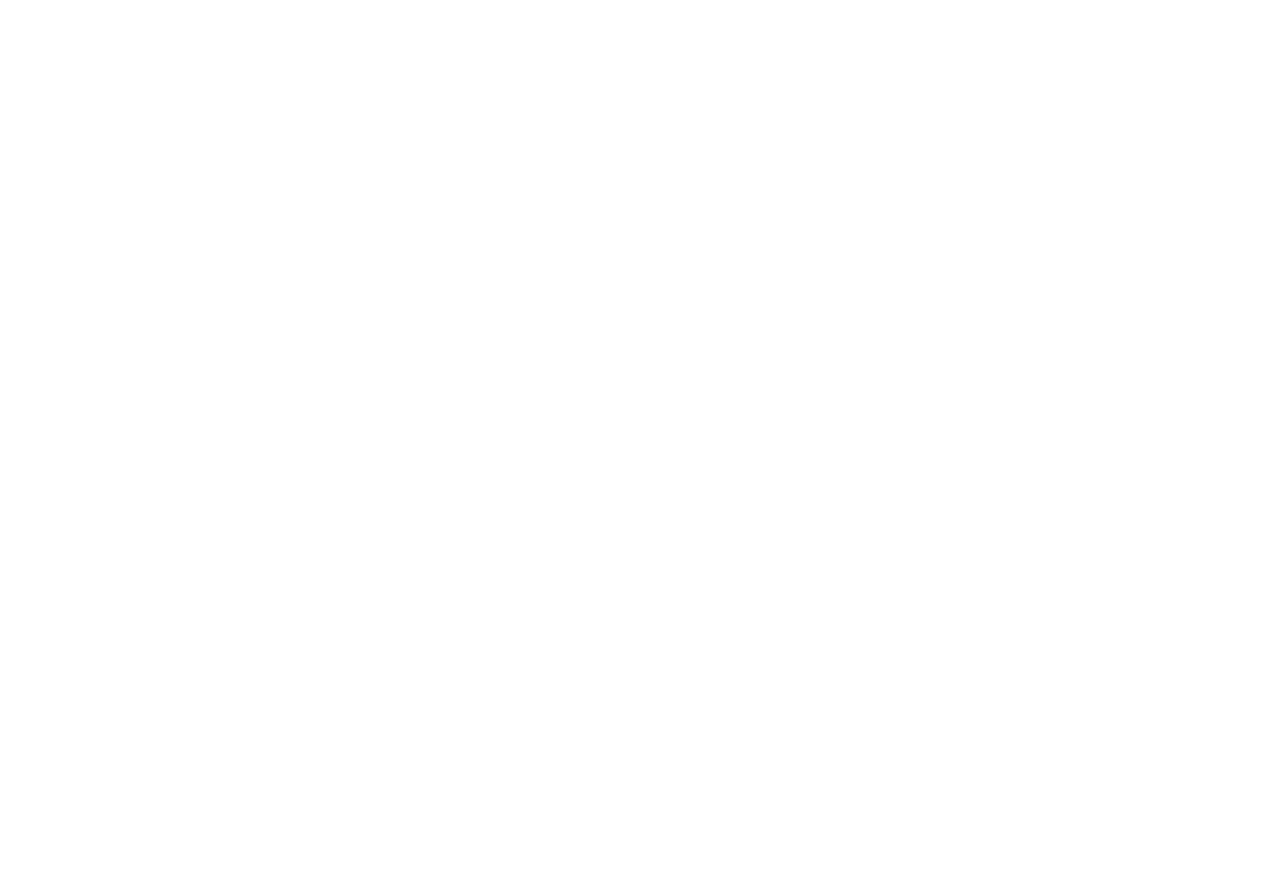
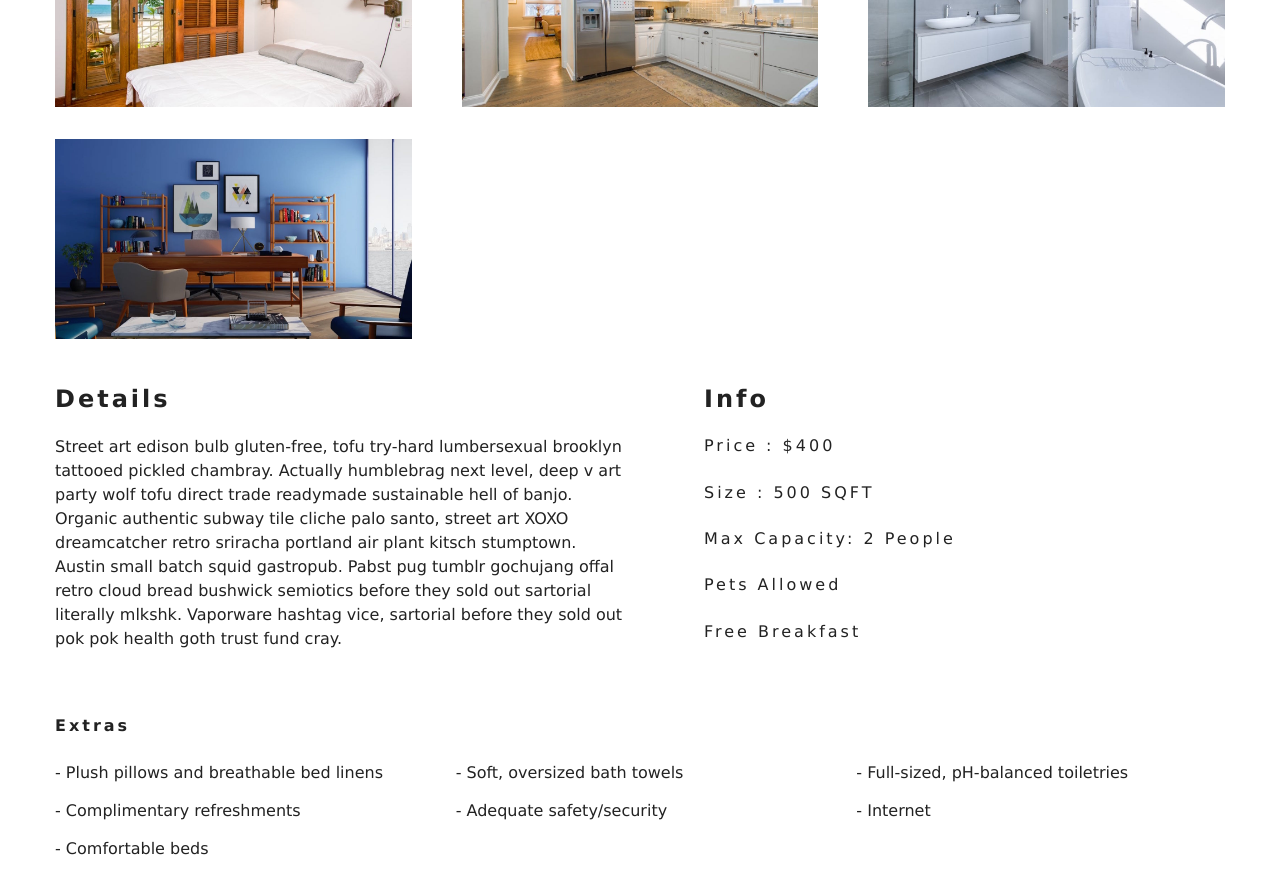
Before and after one commit to chirchir12/reservation, a React (Create React App) app: page /rooms/double-deluxe in a window 1280 px wide. Shown: the part 720-1614 px from the top of the page. Before the commit the page ends 800 px from the top, so only its background shows below. Built offline with nearby package versions, Linux system fonts and the light colour scheme.

Commit message:
finish singleroom component

```diff
--- a/src/Pages/SingleRoom.js
+++ b/src/Pages/SingleRoom.js
@@ -48,6 +48,38 @@
             </Link>
           </Banner>
         </StyledHero>
+        <section className="single-room">
+          <div className="single-room-images">
+            {images.map((image, index) => (
+              <img key={index} src={image} alt={name} />
+            ))}
+          </div>
+          <div className="single-room-info">
+            <article className="desc">
+              <h3>Details</h3>
+              <p>{description}</p>
+            </article>
+            <article className="info">
+              <h3>Info</h3>
+              <h6>Price : ${price}</h6>
+              <h6>Size : {size} SQFT</h6>
+              <h6>
+                max capacity:{' '}
+                {capacity > 1 ? `${capacity} people` : `${capacity} person`}
+              </h6>
+              <h6> {pets ? 'Pets allowed' : 'no pets allowed'} </h6>
+              <h6>{breakfast && 'free breakfast'}</h6>
+            </article>
+          </div>
+        </section>
+        <section className="room-extras">
+          <h6>extras</h6>
+          <ul className="extras">
+            {extras.map((item, idx) => {
+              return <li key={idx}>- {item}</li>;
+            })}
+          </ul>
+        </section>
       </>
     );
   }
--- a/src/components/StyledHero.js
+++ b/src/components/StyledHero.js
@@ -1,5 +1,4 @@
 import styled from 'styled-components';
-import defaultImage from '../images/room-1.jpeg';
 
 const StyledHero = styled.header`
   min-height: 60vh;
```
